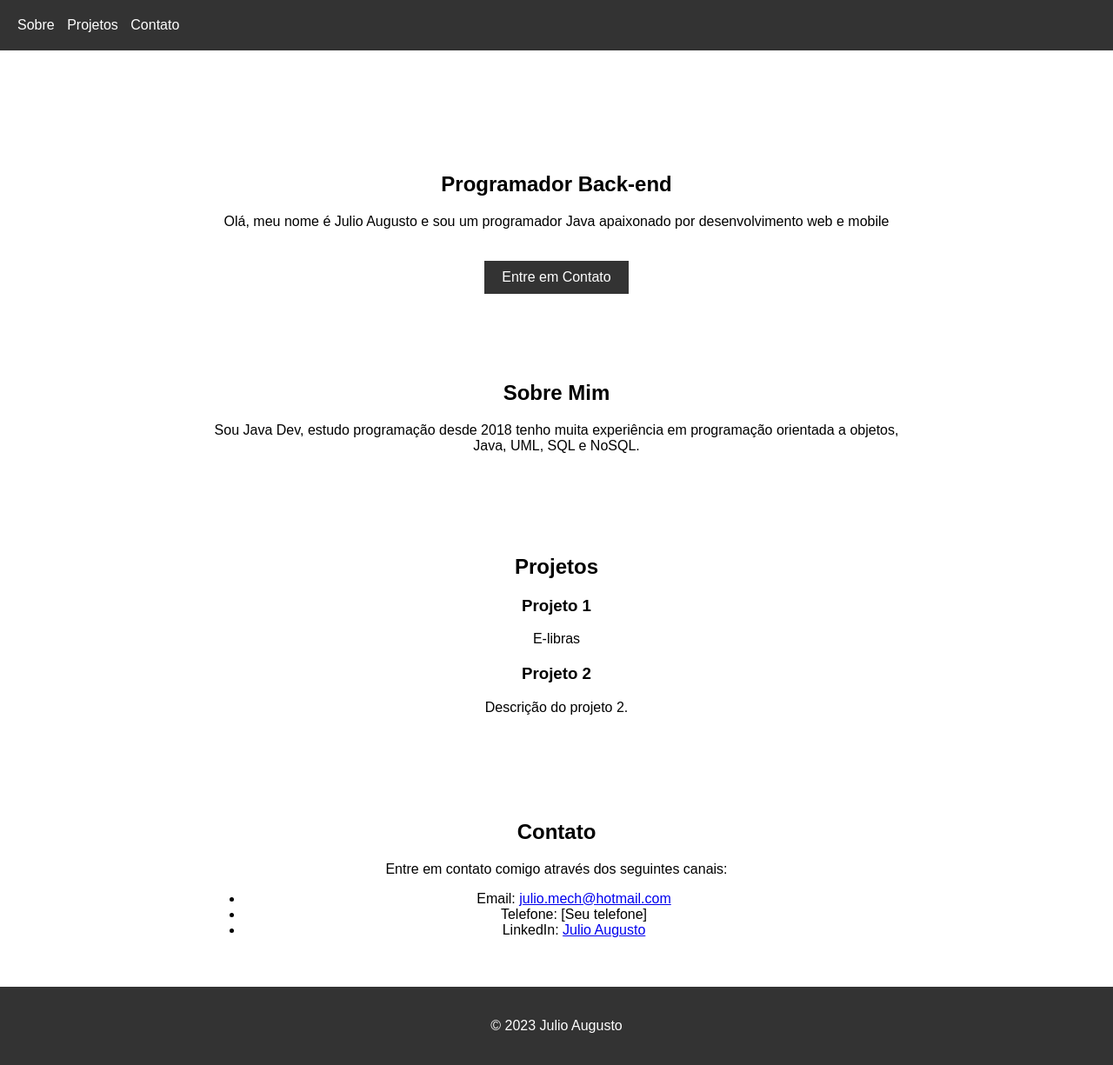
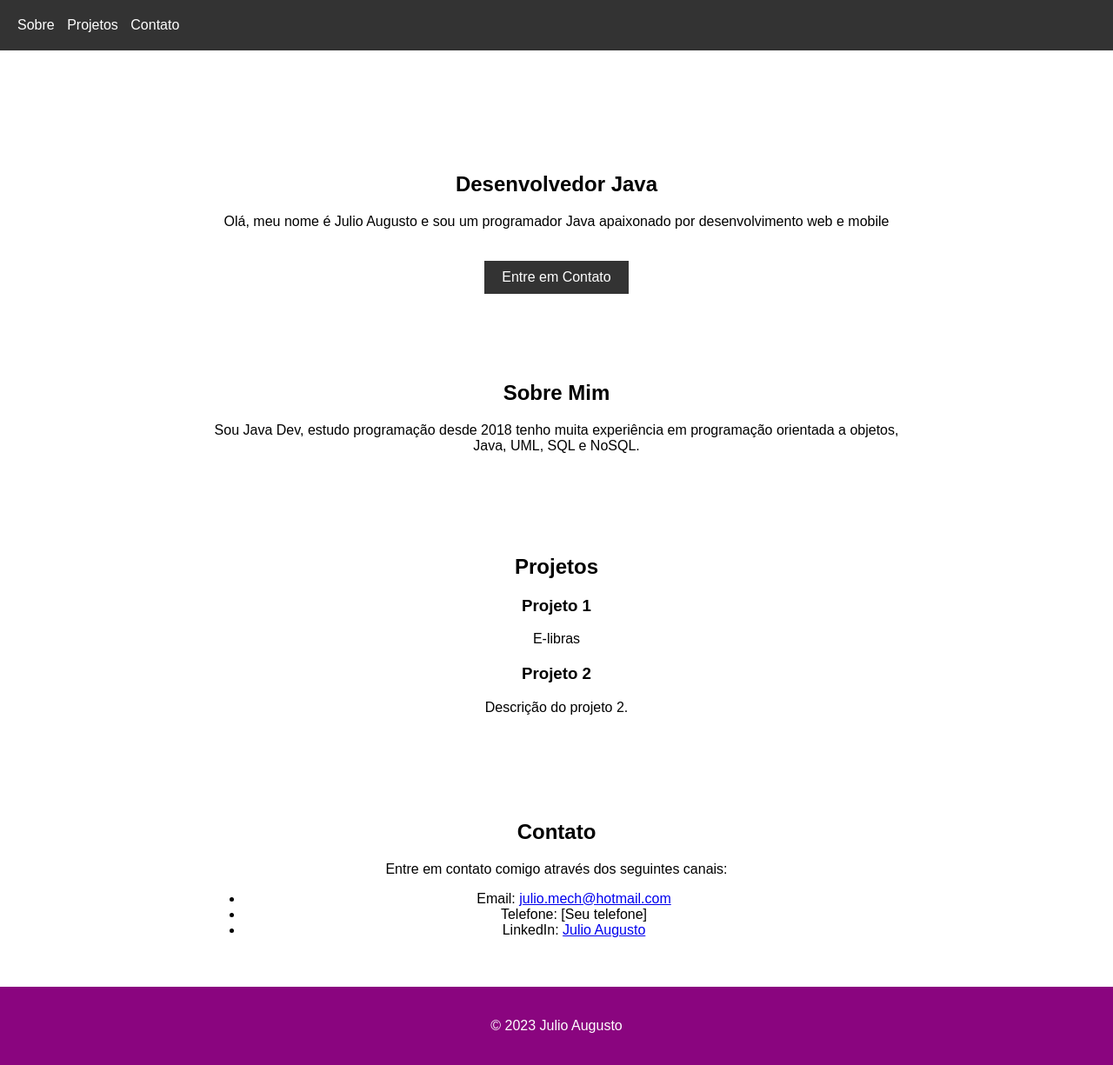
Before and after one commit to augustojulio-code/augustojulio-code.github.io, a plain HTML site: page index.html in a window 1280 px wide. Shown: the whole page at 87% size. Drawn offline with Linux system fonts and the light colour scheme.

Commit message:
styles changes

```diff
--- a/index.html
+++ b/index.html
@@ -19,7 +19,7 @@
 
   <section id="hero">
     <div class="hero-content">
-      <h1>Programador Back-end</h1>
+      <h1>Desenvolvedor Java</h1>
       <p>Olá, meu nome é Julio Augusto e sou um programador Java apaixonado por desenvolvimento web e mobile</p>
       <a href="#contact" class="btn">Entre em Contato</a>
     </div>
--- a/styles/styles.css
+++ b/styles/styles.css
@@ -57,7 +57,7 @@ section {
 }
 
 footer {
-  background-color: #333;
+  background-color: hsl(305, 93%, 28%);
   color: #fff;
   padding: 20px;
   text-align: center;
```
